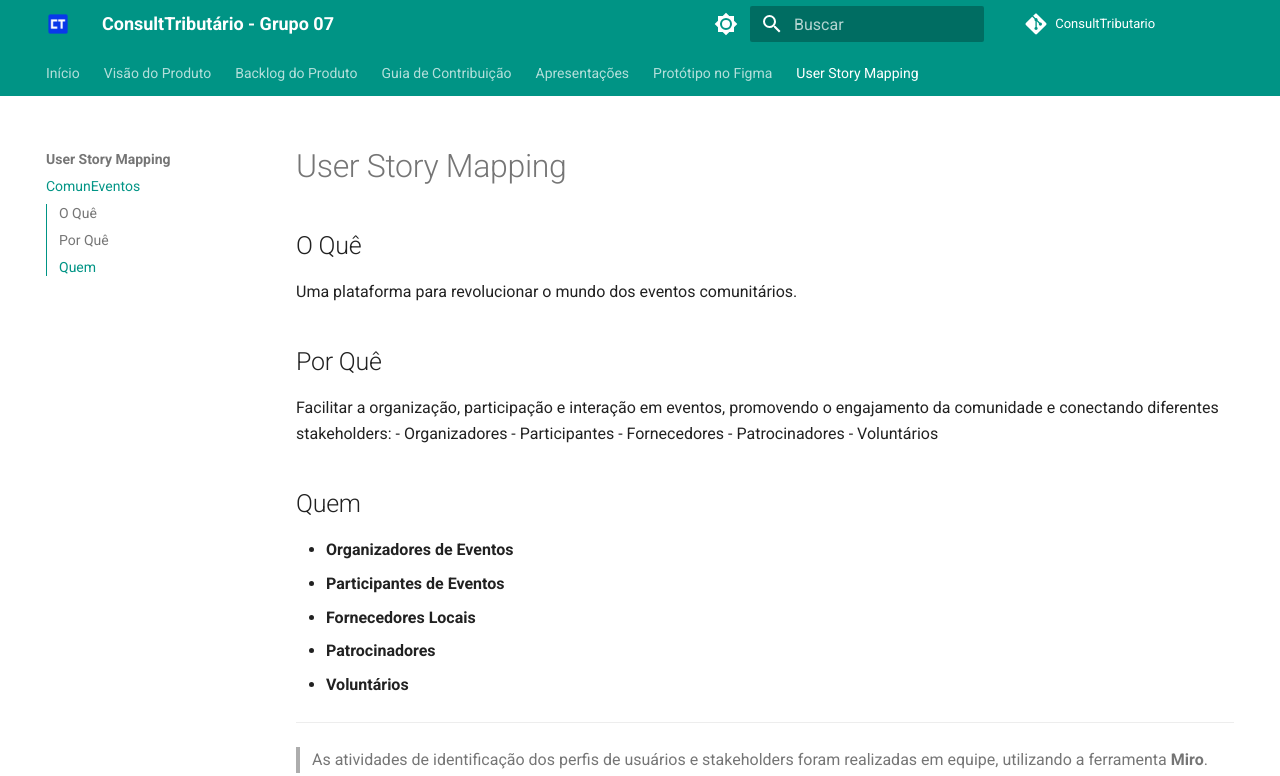
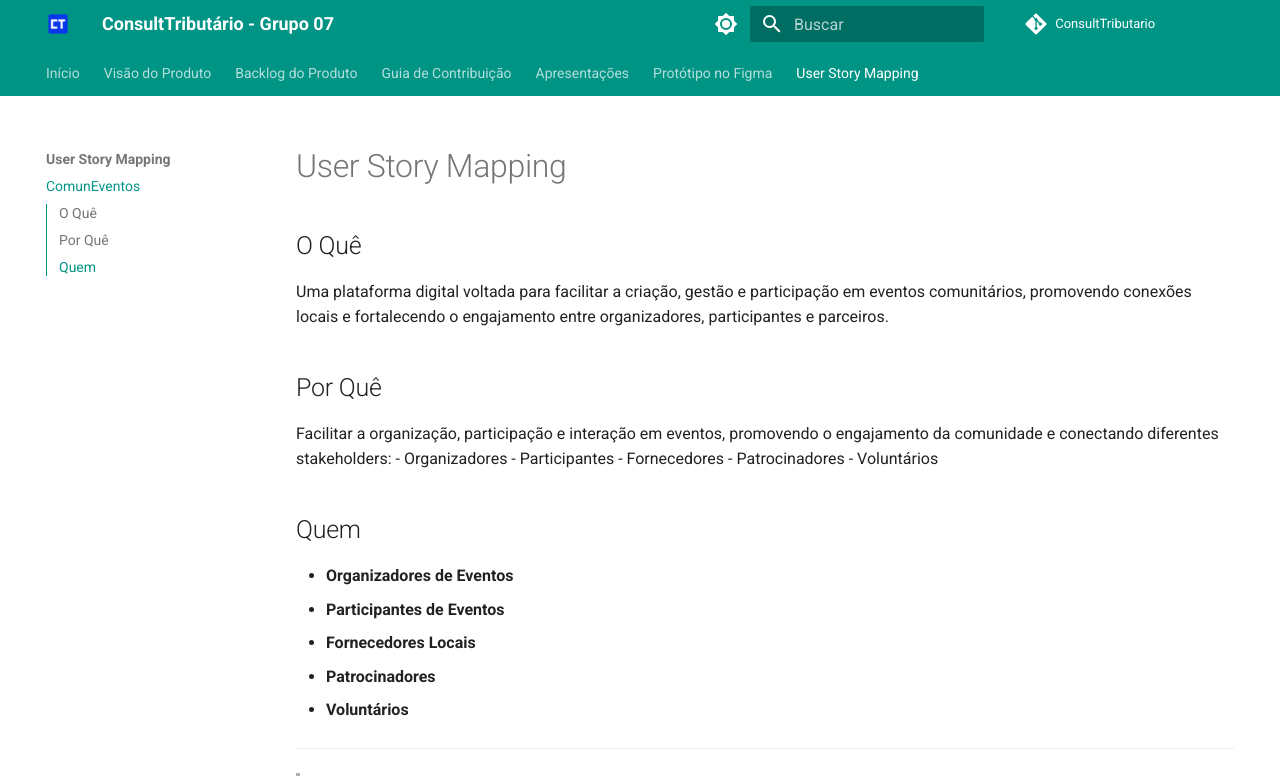
Before and after one commit to mdsreq-fga-unb/2025.1-T02-ConsultTributario, an MkDocs documentation site: the page built from docs/USM/usm.md, in a window 1280 px wide and 1342 px high. Shown: the top 776 px of the window. Built offline with MkDocs 1.6.1 and Material for MkDocs 9.7.7, drawn with Linux system fonts in a browser that asks for light colours; comment, search, counter and statistics services are not loaded.

Commit message:
Update usm.md

```diff
--- a/docs/USM/usm.md
+++ b/docs/USM/usm.md
@@ -1,7 +1,7 @@
 # User Story Mapping
 
 ##  O Quê
-Uma plataforma para revolucionar o mundo dos eventos comunitários.
+Uma plataforma digital voltada para facilitar a criação, gestão e participação em eventos comunitários, promovendo conexões locais e fortalecendo o engajamento entre organizadores, participantes e parceiros.
 
 ##  Por Quê
 Facilitar a organização, participação e interação em eventos, promovendo o engajamento da comunidade e conectando diferentes stakeholders:
```
